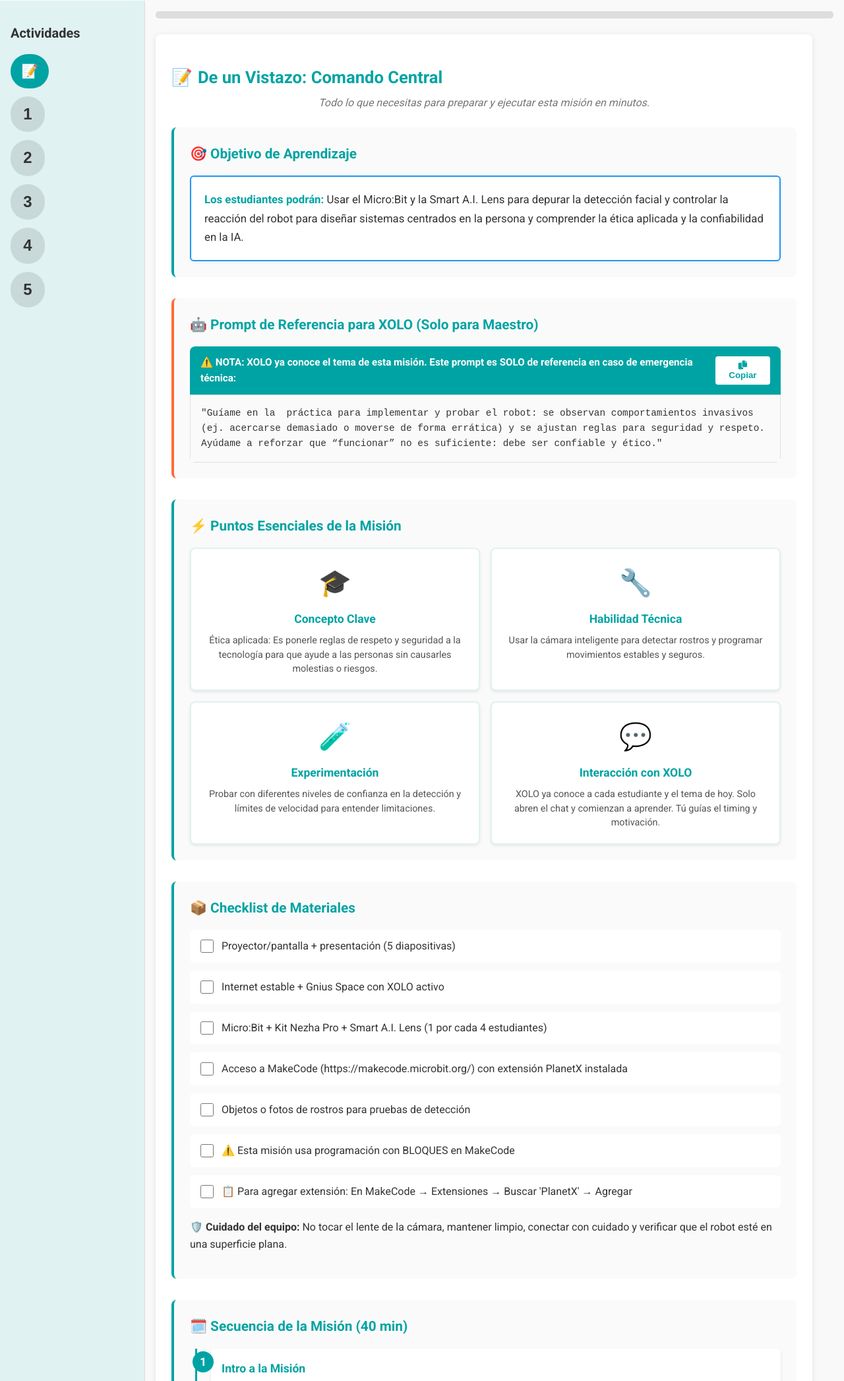
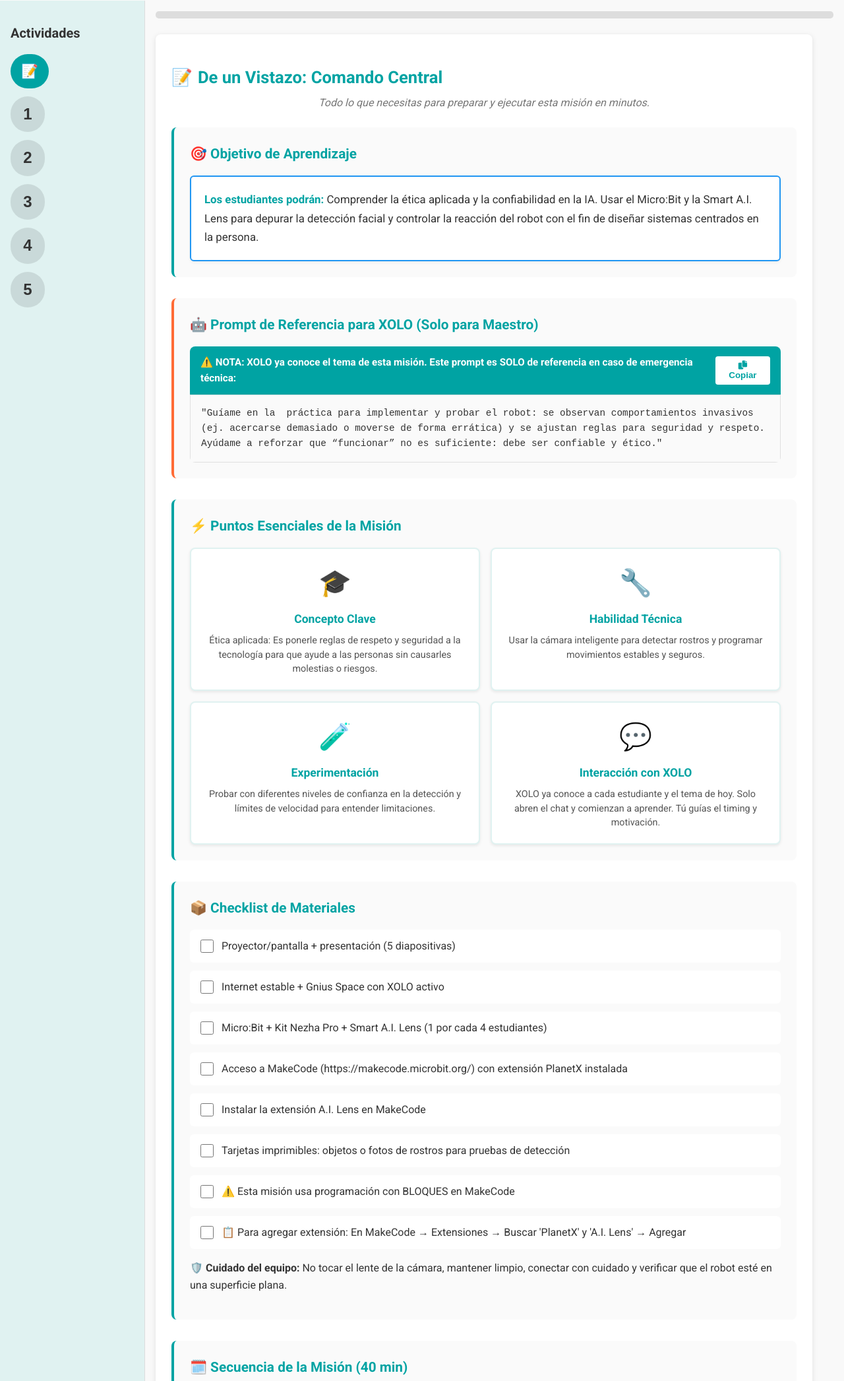
Before and after one commit to Gnius-Club/AIF_P5_MT10B, a plain HTML site: page index.html in a window 1280 px wide. Shown: the part 102-2195 px from the top of the page at 66% size. Drawn offline with Linux system fonts and the light colour scheme.

Commit message:
Update index.html

```diff
--- a/index.html
+++ b/index.html
@@ -51,7 +51,7 @@
                 <div class="command-section">
                     <h3>🎯 Objetivo de Aprendizaje</h3>
                     <div class="objective-box">
-                        <p><strong>Los estudiantes podrán:</strong> Usar el Micro:Bit y la Smart A.I. Lens para depurar la detección facial y controlar la reacción del robot para diseñar sistemas centrados en la persona y comprender la ética aplicada y la confiabilidad en la IA.</p>
+                        <p><strong>Los estudiantes podrán:</strong> Comprender la ética aplicada y la confiabilidad en la IA. Usar el Micro:Bit y la Smart A.I. Lens para depurar la detección facial y controlar la reacción del robot con el fin de diseñar sistemas centrados en la persona.</p>
                     </div>
                 </div>
                 <div class="command-section xolo-prompt">
@@ -98,9 +98,10 @@
                         <label><input type="checkbox"> Internet estable + Gnius Space con XOLO activo</label>
                         <label><input type="checkbox"> Micro:Bit + Kit Nezha Pro + Smart A.I. Lens (1 por cada 4 estudiantes)</label>
                         <label><input type="checkbox"> Acceso a MakeCode (https://makecode.microbit.org/) con extensión PlanetX instalada</label>
-                        <label><input type="checkbox"> Objetos o fotos de rostros para pruebas de detección</label>
+                        <label><input type="checkbox"> Instalar la extensión A.I. Lens en MakeCode</label>
+                        <label><input type="checkbox"> Tarjetas imprimibles: objetos o fotos de rostros para pruebas de detección</label>
                         <label><input type="checkbox"> ⚠️ Esta misión usa programación con BLOQUES en MakeCode</label>
-                        <label><input type="checkbox"> 📋 Para agregar extensión: En MakeCode → Extensiones → Buscar 'PlanetX' → Agregar</label>
+                        <label><input type="checkbox"> 📋 Para agregar extensión: En MakeCode → Extensiones → Buscar 'PlanetX' y 'A.I. Lens' → Agregar</label>
                     </div>
                     <p class="care-reminder"><strong>🛡️ Cuidado del equipo:</strong> No tocar el lente de la cámara, mantener limpio, conectar con cuidado y verificar que el robot esté en una superficie plana.</p>
                 </div>
@@ -155,9 +156,9 @@
                         <ul>
                             <li><strong>Si los alumnos no pueden ingresar a Gnius Space:</strong> Activa XOLO SOS en <a href="https://xolo.gnius.club" target="_blank">xolo.gnius.club</a> para continuar la misión sin interrumpir la clase.</li>
                             <li><strong>Si la cámara/lente no reconoce:</strong> Revisar la iluminación del salón (evitar luz directa o muy tenue). Pedir a los alumnos acercar o alejar el objeto para mejorar la lectura.</li>
-<li><strong>Si la cámara/lente no conecta:</strong> Verificar que el cable esté bien conectado. Revisar que la extensión correspondiente esté instalada en MakeCode.</li>
-<li><strong>Si el robot no responde:</strong> Verificar que la batería esté cargada y bien conectada. Revisar que el micro:bit esté correctamente insertado.</li>
-<li><strong>Si hay errores en el código:</strong> Recordar a los estudiantes que XOLO puede ayudar a depurar. Pídeles que copien el error y se lo muestren a XOLO.</li>
+                            <li><strong>Si la cámara/lente no conecta:</strong> Verificar que el cable esté bien conectado. Revisar que la extensión correspondiente esté instalada en MakeCode.</li>
+                            <li><strong>Si el robot no responde:</strong> Verificar que la batería esté cargada y bien conectada. Revisar que el micro:bit esté correctamente insertado.</li>
+                            <li><strong>Si hay errores en el código:</strong> Recordar a los estudiantes que XOLO puede ayudar a depurar. Pídeles que copien el error y se lo muestren a XOLO.</li>
                         </ul>
                     </div>
                 </div>
@@ -201,7 +202,7 @@
                     <h4>📊 Diapositiva 1: I Can Statement</h4>
                     <div class="slide-content">
                         <p><strong>🎯 Hoy seré capaz de:</strong></p>
-                        <p class="highlight-text">🤖 A depurar la detección facial para que el robot actúe con respeto y seguridad.</p>
+                        <p class="highlight-text">🤖 Depurar la detección facial para que el robot actúe con respeto y seguridad.</p>
                         <p><strong>Aplicación real:</strong> Los ingenieros en robótica social usan esta tecnología para que los robots asistentes en hospitales ayuden a los pacientes sin asustarlos ni invadir su espacio personal.</p>
                         <p><strong>Tu aliado:</strong> XOLO ya sabe qué vas a aprender hoy. ¡Solo abre el chat y comienza!</p>
                     </div>
@@ -441,4 +442,4 @@
     </div>
     <script src="script.js"></script>
 </body>
-</html></html>
+</html>
```
